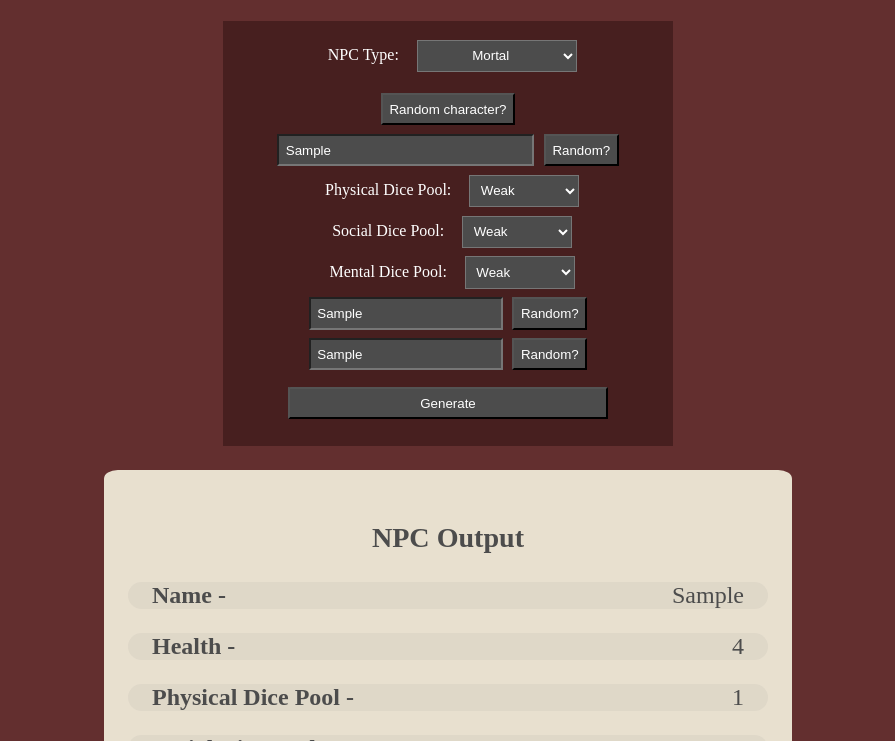
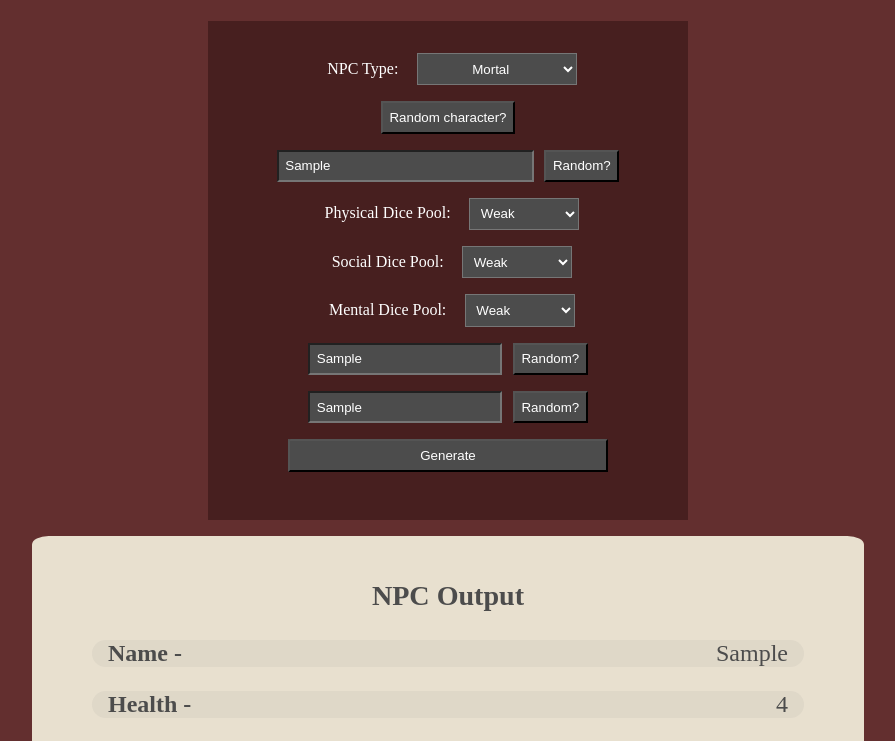
Before and after one commit to RNairn01/V5-NPC-Generator, a plain HTML site: page index.html in a window 1280 px wide. Both pictures are taken after typing "Sample", "Sample", "Sample" into the empty fields and a click on the button "Generate". Shown: the part 59-800 px from the top of the page, without its empty margins (192-1087 px from the left). Drawn offline with nearby package versions, Linux system fonts and the light colour scheme.

Commit message:
Styling work

```diff
--- a/style.css
+++ b/style.css
@@ -10,17 +10,17 @@ body{
 .output-box {
     display: inline-block;
     position: relative;
-    min-height: 15em;
-    max-height: 25em;
-    min-width: 50%;
-    max-width: 100%;
+    min-height: 25rem;
+    max-height: 50rem;
+    min-width: 50rem;
+    max-width: 80rem;
     background-color:#e8e0cf;
     color: #4c4c4c;
     text-align: left;
-    padding: 1em;
-    margin: 1em;
+    padding: 1rem;
+    margin: 1rem;
     border-radius: 2%;
-    font-size: 1.5em;
+    font-size: 1.5rem;
 }
 
 .output-box h3 {
@@ -30,7 +30,7 @@ body{
 
 .output-prefix {
     font-weight: 700;
-    margin-right: 0.5em;
+    margin-right: 0.5rem;
 }
 
 .output-main {
@@ -38,22 +38,20 @@ body{
     max-width: 100%;
 }
 
-.output-number {
-
-}
-
 .output-line {
      background-color:#d4cebf75;
-     border-radius: 1em;
+     border-radius: 1rem;
      font-weight: 500;
      display: block;
+     width: 90%;
+     margin: 1.5rem auto;
 
 }
 
 .output-box p {
-     max-width: 100%;
+     max-width: 85%;
      position: relative;
-     padding: 0em 1em;
+     padding: 0em 1rem;
 
 }
 
@@ -74,12 +72,18 @@ input {
 }
 
 #generator {
+    max-height: 50rem;
+}
+
+#npc-input {
+    display: inline-block;
     text-align: center;
     background-color: #471f1f;
-    margin: 0 auto;
-    width: 450px;
-    max-height: 550px;
-    padding: 2em 0em;
+    margin: 0rem auto;
+    min-width: 30rem;
+    max-width: 50rem;
+    max-height: 100%;
+    padding: 2rem 0;
 }
 
 #generator label,
@@ -87,7 +91,7 @@ input {
 #generator button,
 #generator input {
     padding: 0.5em;
-    margin: 0.2em;
+    margin: 0 0.2rem 1rem 0.2rem;
 }
 
 #generator label {
@@ -95,18 +99,15 @@ input {
 }
 
 #update-button {
-    position: relative;
-    top: 0.5rem;
     width: 20rem;
 }
 
-.input-line {
+/* .input-line {
     margin: 0.2rem auto;
-}
+} */
 
 .type-selector {
     position: relative;
-    bottom: 1rem;
 }
 
 .type-selector select {
```
